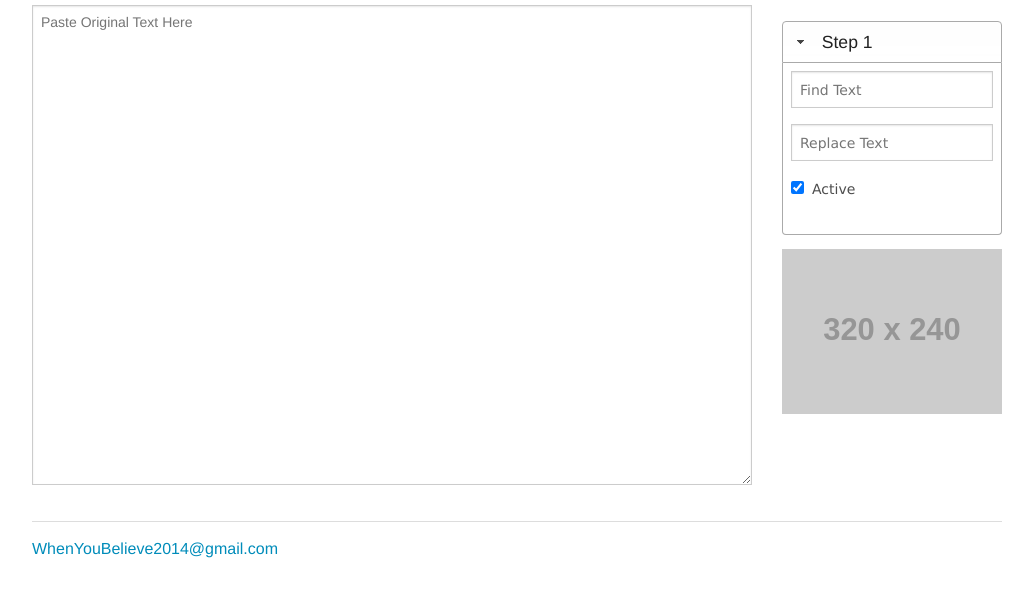
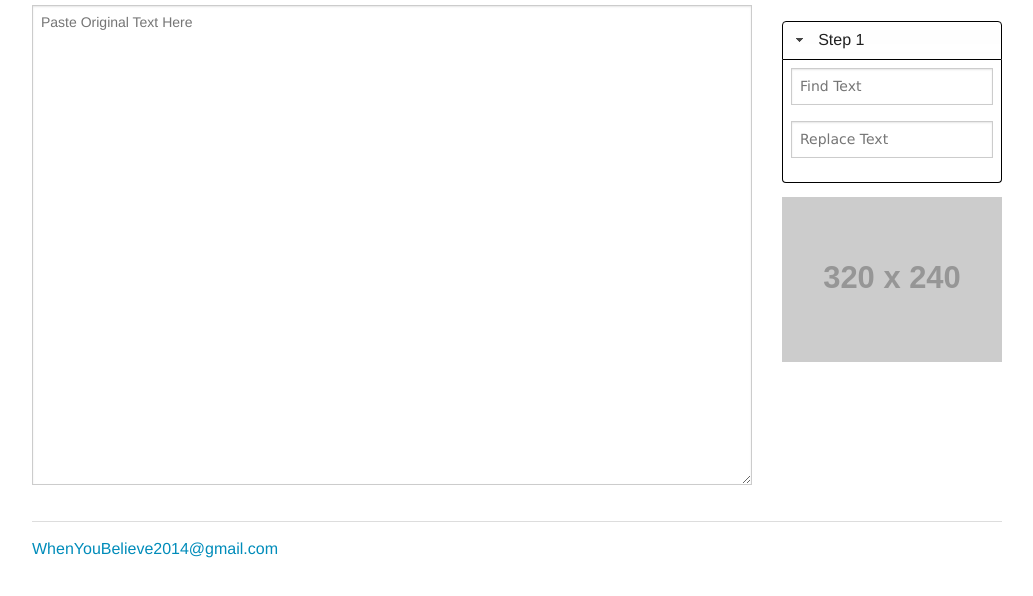
Before and after one commit to whenyoubelieve2014/CtrlH, a plain HTML site: page jQuery/index.html in a window 1280 px wide. Shown: the part 44-640 px from the top of the page, without its empty margins (123-1156 px from the left). Drawn offline with Linux system fonts and the light colour scheme; placeholder pictures from the web are drawn by us.

Commit message:
dark border

```diff
--- a/jQuery/index.html
+++ b/jQuery/index.html
@@ -8,8 +8,19 @@
         <script src="styles/jQuery/jquery-ui-1.10.4.js?v=0.1"></script>
         <style type="text/css">
             .original-text-area { min-height: 30rem; }
-            .ui-accordion .ui-accordion-content {padding: .5rem;}
 
+            .ui-widget { font-size: 1rem; }
+
+            .ui-accordion .ui-accordion-content {
+                overflow: hidden;
+                padding: .5rem;
+            }
+
+            .ui-state-active { border-color: black }
+
+            .ui-accordion-content-active {
+                border-color: black;
+            }
         </style>
     </head>
     <body>
@@ -37,35 +48,30 @@
             <!-- This is source ordered to be pulled to the left on larger screens -->
             <div class="large-3 columns">
                 <h3>Steps</h3>
-                <div class="side-nav">
+                <div class="side-nav steps">
                     <div data-animation="accordion">
                         <div>
                             <h6>Step 1</h6>
                             <div>
-                                <form>
                                 <div class="row">
                                     <div class="large-12 columns">
                                         <label>
                                             <input type="text" placeholder="Find Text" />
                                         </label>
                                     </div>
+                                </div>
+                                <div class="row">
                                     <div class="large-12 columns">
                                         <label>
                                             <input type="text" placeholder="Replace Text" />
                                         </label>
                                     </div>
-                                         <div class="large-12 columns">
-                                             <input type="checkbox" checked="checked" /><label >Active</label>
                                 </div>
                             </div>
-                                </form>
                         </div>
-                        </div>
-
                     </div>
                 </div>
                 <p><img src="http://placehold.it/320x240&text=Ad" /></p>
-
             </div>
 
         </div>
```
Lines whose indentation alone changed are shown as unchanged.
